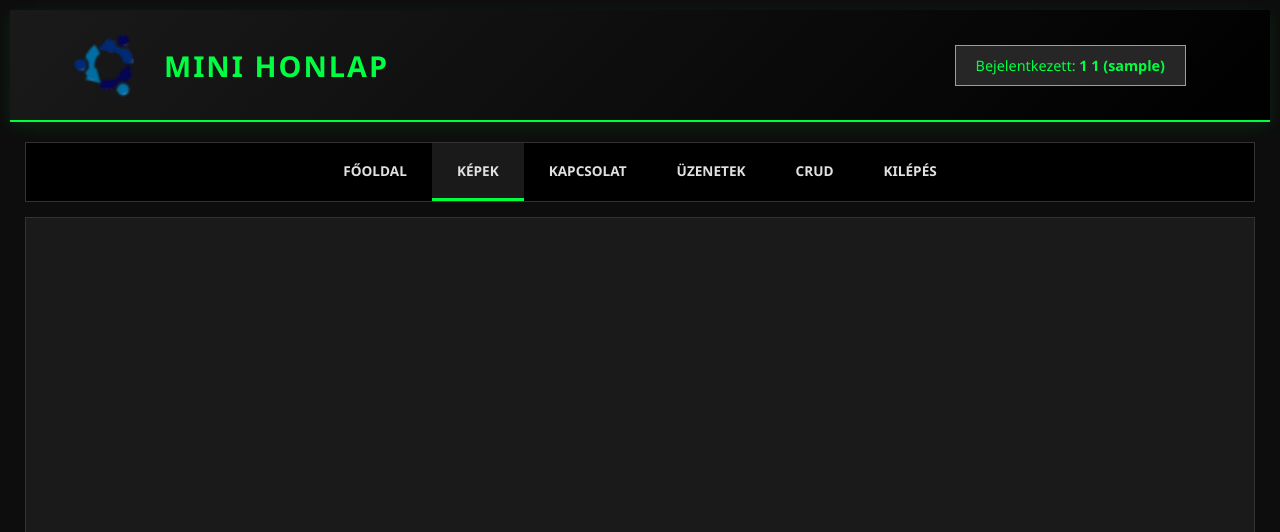
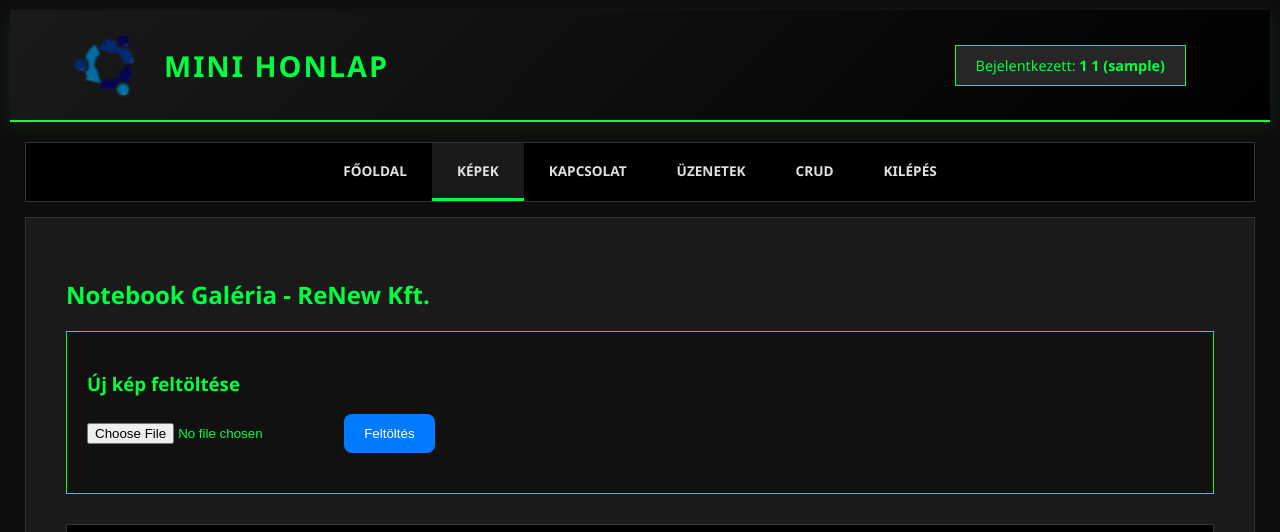
Before and after one commit to OliverKozma/Web-1-Gyakorlat-Beadand-, a PHP site: page /kepek in a window 1280 px wide. Shown: the top 532 px of the page. Run offline with PHP 8.4, Linux system fonts and the light colour scheme; the visitor is signed in with stand-in values (Sample User, id 1); tables that the repository leaves empty or names only in its code hold one stand-in row (values such as "Sample post").

Commit message:
Képek menüpont megvalósítva

```diff
--- a/index.php
+++ b/index.php
@@ -1,15 +1,23 @@
 <?php
 	include('./includes/config.inc.php');
-	$oldal = trim($_SERVER['QUERY_STRING'], '/');
-	if ($oldal!="") {
+
+	$oldal = isset($_GET['oldal']) ? $_GET['oldal'] : $_SERVER['QUERY_STRING'];
+
 	if (isset($oldalak[$oldal]) && file_exists("./templates/pages/{$oldalak[$oldal]['fajl']}.tpl.php")) {
 		$keres = $oldalak[$oldal];
+	}
+	else if ($oldal == "" || $oldal == "/") {
+		$keres = $oldalak['/'];
 	}
 	else {
 		$keres = $hiba_oldal;
 		header("HTTP/1.0 404 Not Found");
 	}
+
+	$logika = "./logicals/{$keres['fajl']}.php";
+	if (file_exists($logika)) {
+		include($logika);
 	}
-	else $keres = $oldalak['/'];
+
 	include('./templates/index.tpl.php');
 ?>
--- /dev/null
+++ b/logicals/kepek.php
@@ -0,0 +1,36 @@
+<?php
+$uzenet = array();
+
+if (isset($_SESSION['login']) && isset($_FILES['ujkep'])) {
+    $mappa = './kepek/';
+    $fajlnev = time() . '_' . $_FILES['ujkep']['name'];
+    $utvonal = $mappa . basename($fajlnev);
+    $tipus = strtolower(pathinfo($utvonal, PATHINFO_EXTENSION));
+
+    if ($_FILES['ujkep']['size'] > 5000000) {
+        $uzenet[] = "A fájl túl nagy (max 5MB).";
+    }
+
+    if($tipus != "jpg" && $tipus != "png" && $tipus != "jpeg") {
+        $uzenet[] = "Csak JPG, JPEG és PNG fájlok engedélyezettek.";
+    }
+
+    if (empty($uzenet)) {
+        if (move_uploaded_file($_FILES['ujkep']['tmp_name'], $utvonal)) {
+            try {
+                $dbh = new PDO('mysql:host=localhost;dbname=gyakorlat7', 'root', '',
+                                array(PDO::ATTR_ERRMODE=>PDO::ERRMODE_EXCEPTION));
+                $stmt = $dbh->prepare("INSERT INTO kepek (fajlnev, felhasznalo) VALUES (:fajlnev, :felhasznalo)");
+                $stmt->execute(array(':fajlnev' => $fajlnev, ':felhasznalo' => $_SESSION['login']));
+
+                header("Location: ./?oldal=kepek&status=ok");
+                exit;
+            } catch (PDOException $e) {
+                $uzenet[] = "Hiba az adatbázis mentésnél: " . $e->getMessage();
+            }
+        } else {
+            $uzenet[] = "Hiba történt a fájl mozgatásakor.";
+        }
+    }
+}
+?>
--- a/styles/stilus.css
+++ b/styles/stilus.css
@@ -273,3 +273,55 @@ footer {
         overflow-x: auto;
     }
 }
+
+.galeria-container {
+    color: var(--accent-green);
+}
+
+.upload-section {
+    background: #111;
+    padding: 20px;
+    border: 1px solid var(--accent-green);
+    margin-bottom: 30px;
+}
+
+.image-grid {
+    display: grid;
+    grid-template-columns: repeat(auto-fit, minmax(250px, 1fr));
+    gap: 20px;
+}
+
+.image-item {
+    background: #000;
+    border: 1px solid #333;
+    padding: 10px;
+    transition: border-color 0.3s;
+}
+
+.image-item:hover {
+    border-color: var(--accent-green);
+}
+
+.image-item img {
+    width: 100%;
+    height: 200px;
+    object-fit: cover;
+    border: 1px solid #000; /* Vékony fekete keret */
+}
+
+.image-item p {
+    font-size: 0.8rem;
+    color: #888;
+    margin-top: 10px;
+}
+
+.image-item span {
+    color: var(--accent-green);
+    font-size: 0.7rem;
+}
+
+.status {
+    color: var(--accent-green);
+    font-weight: bold;
+    margin-top: 10px;
+}
--- a/templates/pages/kepek.tpl.php
+++ b/templates/pages/kepek.tpl.php
@@ -0,0 +1,36 @@
+<div class="galeria-container">
+    <h2>Notebook Galéria - ReNew Kft.</h2>
+
+    <?php if(isset($_SESSION['login'])): ?>
+        <section class="upload-section">
+            <h3>Új kép feltöltése</h3>
+            <form action="./?oldal=kepek" method="post" enctype="multipart/form-data">
+                <input type="file" name="ujkep" required>
+                <button type="submit" class="btn-add">Feltöltés</button>
+            </form>
+            <?php
+                if(isset($_GET['status']) && $_GET['status'] == 'ok') {
+                    echo "<p class='status'>Sikeres feltöltés!</p>";
+                }
+                if(!empty($uzenet)) {
+                    foreach($uzenet as $u) echo "<p class='status' style='color:red;'>$u</p>";
+                }
+            ?>
+        </section>
+    <?php endif; ?>
+
+    <div class="image-grid">
+        <?php
+        try {
+            $dbh = new PDO('mysql:host=localhost;dbname=gyakorlat7', 'root', '');
+            $stmt = $dbh->query("SELECT * FROM kepek ORDER BY datum DESC");
+            while($kep = $stmt->fetch(PDO::FETCH_ASSOC)) {
+                echo '<div class="image-item">';
+                echo '<img src="./kepek/'.$kep['fajlnev'].'" alt="Notebook">';
+                echo '<p>Feltöltő: '.$kep['felhasznalo'].' <br> <span>'.$kep['datum'].'</span></p>';
+                echo '</div>';
+            }
+        } catch (PDOException $e) { echo "Hiba: " . $e->getMessage(); }
+        ?>
+    </div>
+</div>
```
Lines whose indentation alone changed are shown as unchanged.
